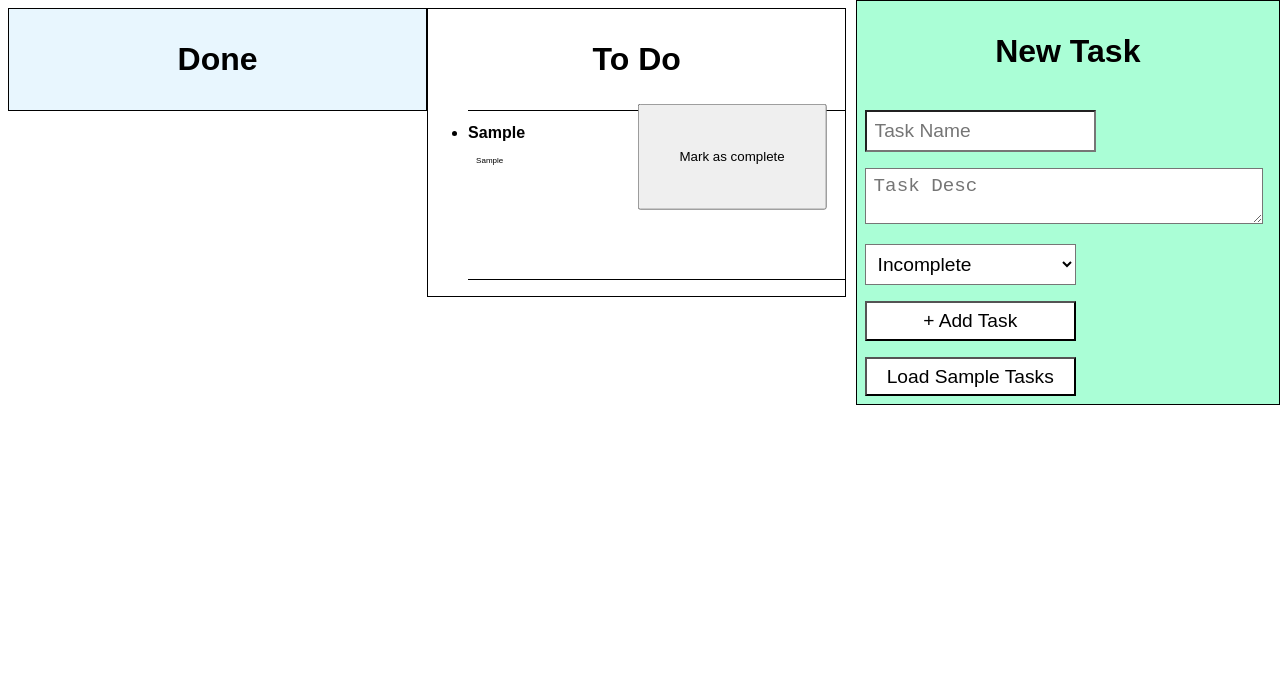
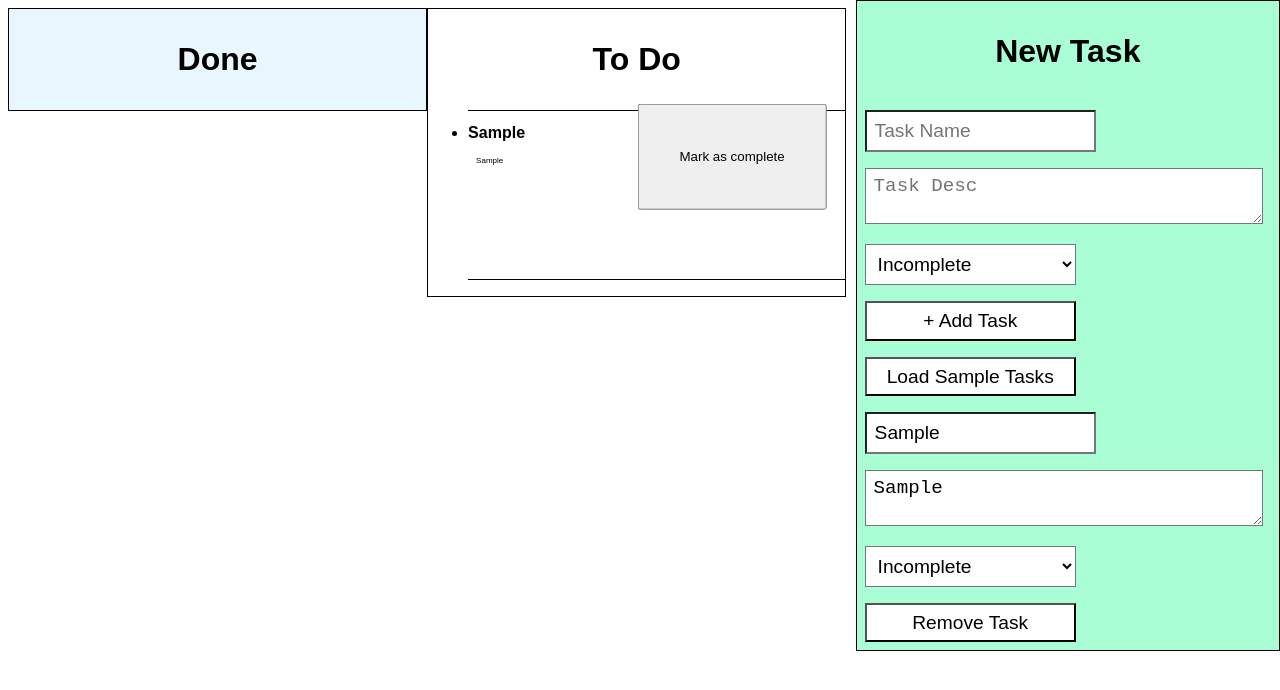
Before and after one commit to katrusso/React, a React (Create React App) app in the folder todos/: page / in a window 1280 px wide. Both pictures are taken after typing "Sample", "Sample" into the empty fields and a click on the button "+ Add Task". Shown: the top 690 px of the page. Built offline with nearby package versions, Linux system fonts and the light colour scheme.

Commit message:
List all entered tasks in an editable form so props can be changed

```diff
--- a/todos/src/components/AllTasks.js
+++ b/todos/src/components/AllTasks.js
@@ -2,12 +2,46 @@ import React from 'react'
 import AddTaskForm from './AddTaskForm'
 
 class AllTasks extends React.Component{
+	constructor(){
+		super()
+		this.renderTasks = this.renderTasks.bind(this) //list all the tasks that have been entered
+		this.handleChange = this.handleChange.bind(this); //if user edits the data in an existing task, update props
+
+	}
+	handleChange(e, key){
+		const task = this.props.tasks[key]
+		const updatedTask = {...task, [e.target.name]: e.target.value} //make a copy of the task and update its data
+		this.props.updatedTask(key, updatedTask)
+	}
+
+	renderTasks(key){
+		const task = this.props.tasks[key]
+		return(
+			<div className="task-edit" key={key}>
+				<input type="text" name="name" value={task.name} placeholder="Task Name" onChange={(e) => this.handleChange(e, key)} />
+				<textarea type="text" name="desc" value={task.desc}  placeholder="Task Desc" onChange={(e) => this.handleChange(e, key)} />
+				<select type="text" name="status" value={task.status} placeholder="Task Status" onChange={(e) => this.handleChange(e, key)} >
+					<option value="not done">Incomplete</option>
+					<option value="done">Done!</option>
+				</select>
+				<button onClick={() => this.props.deleteTask(key)}>Remove Task</button>
+			</div>
+			)
+	}
 	render(){
 		return(
 			<div >
 				<h3>New Task</h3>
 				<AddTaskForm addTask = {this.props.addTask} />
 				<button onClick={this.props.loadSamples}>Load Sample Tasks</button>
+				<div className="all-tasks-list">
+			{/* list all the tasks that have been entered 		*/}
+				{
+					Object
+						.keys(this.props.tasks)
+						.map(this.renderTasks)
+				}
+				</div>
 			</div>
 			)
 	}
```
